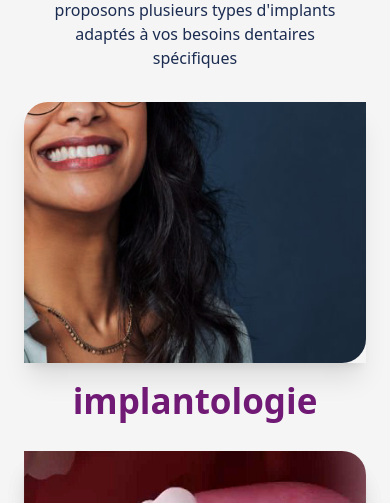
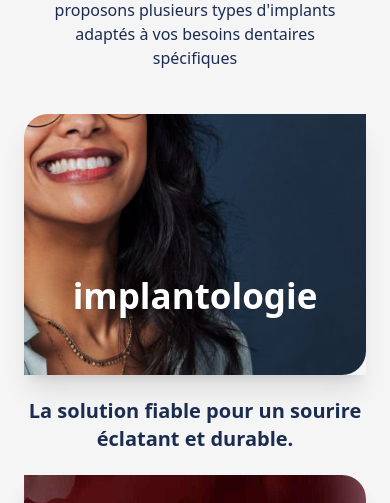
Before and after one commit to Njaka91/Cidro, a React (Vite) app: page /implantologie in a window 390 px wide. Shown: the part 910-1413 px from the top of the page. Built offline with nearby package versions, Linux system fonts and the light colour scheme.

Commit message:
annimation smileCareTitle

```diff
--- a/src/components/SmileCareTitle.jsx
+++ b/src/components/SmileCareTitle.jsx
@@ -1,8 +1,13 @@
 /* eslint-disable react/prop-types */
 
+import { motion } from "framer-motion";
+import { useInView } from "react-intersection-observer";
 import smile_dental from "../assets/images/Nos soins/Smile_dental.png";
 
 const SmileCareTitle = ({ p, description }) => {
+  const { ref, inView } = useInView({
+    threshold: 0.1, // Déclenche l'animation lorsque 10% de l'élément est visible
+  });
 
   const splitText = (text) => {
     const middleIndex = Math.floor(text.length / 2);
@@ -12,38 +17,57 @@ const SmileCareTitle = ({ p, description }) => {
   const [firstHalf, secondHalf] = splitText(p);
 
   return (
-    <div className="flex flex-row px-6 py-8 items-center justify-center h-full md:px-8 lg:px-24 xl-px-32">
+    <div ref={ref} className="flex flex-row px-6 py-11 items-center justify-center h-full md:px-8 lg:px-24 xl-px-32">
       <div className="w-full h-full">
-        <div className="z-10 relative shadow-xl w-full md:w-1/2 flex h-full">
+        <motion.div
+          initial={{ scale: 0.8, opacity: 0 }}
+          animate={inView ? { scale: 1, opacity: 1 } : { scale: 0.8, opacity: 0 }}
+          transition={{ duration: 0.5 }}
+          className="z-10 relative shadow-xl w-full md:w-1/2 flex h-full"
+        >
           <img
             src={smile_dental}
             alt="smile_dental"
             className="object-cover w-full h-full rounded-tl-3xl rounded-br-3xl"
           />
-          <p
-            className="flex justify-center absolute right-0 left-0 text-[35px] font-extrabold -bottom-[25%]
+          <motion.p
+            initial={{ opacity: 0, y: 20 }}
+            animate={inView ? { opacity: 1, y: 0 } : { opacity: 0, y: 20 }}
+            transition={{ duration: 0.5 }}
+            className="flex justify-center absolute right-0 left-0 text-[35px] font-extrabold bottom-[20%]
             md:hidden whitespace-nowrap"
           >
-            <span className="text-fuchsia-900">{p}</span>
-          </p>
+            <span className="text-white">{p}</span>
+          </motion.p>
 
-          <p className="hidden md:block text-center absolute md:mt-16 lg:mt-40 text-xl font-semibold left-[110%] w-full text-[#1B2C51]">
+          <motion.p
+            initial={{ opacity: 0, y: 20 }}
+            animate={inView ? { opacity: 1, y: 0 } : { opacity: 0, y: 20 }}
+            transition={{ duration: 0.5 }}
+            className="text-center absolute md:mt-16 lg:mt-40 text-xl font-semibold left-0 md:left-[110%] w-full text-[#1B2C51] -bottom-[30%] md:bottom-[55%]"
+          >
             {description}
-          </p>
+          </motion.p>
 
-          <p
+          <motion.p
+            initial={{ opacity: 0, y: 20 }}
+            animate={inView ? { opacity: 1, y: 0 } : { opacity: 0, y: 20 }}
+            transition={{ duration: 0.5 }}
             className="hidden md:block absolute text-[75px] font-extrabold md:top-[50%] lg:top-[60%] right-0
             whitespace-nowrap"
           >
             <span className="text-white">{firstHalf}</span>
-          </p>
-          <p
+          </motion.p>
+          <motion.p
+            initial={{ opacity: 0, y: 20 }}
+            animate={inView ? { opacity: 1, y: 0 } : { opacity: 0, y: 20 }}
+            transition={{ duration: 0.5 }}
             className="hidden md:block absolute text-[75px] font-extrabold md:top-[50%] lg:top-[60%] left-[100%]
             whitespace-nowrap"
           >
             <span className="text-fuchsia-900">{secondHalf}</span>
-          </p>
-        </div>
+          </motion.p>
+        </motion.div>
       </div>
     </div>
   );
```
